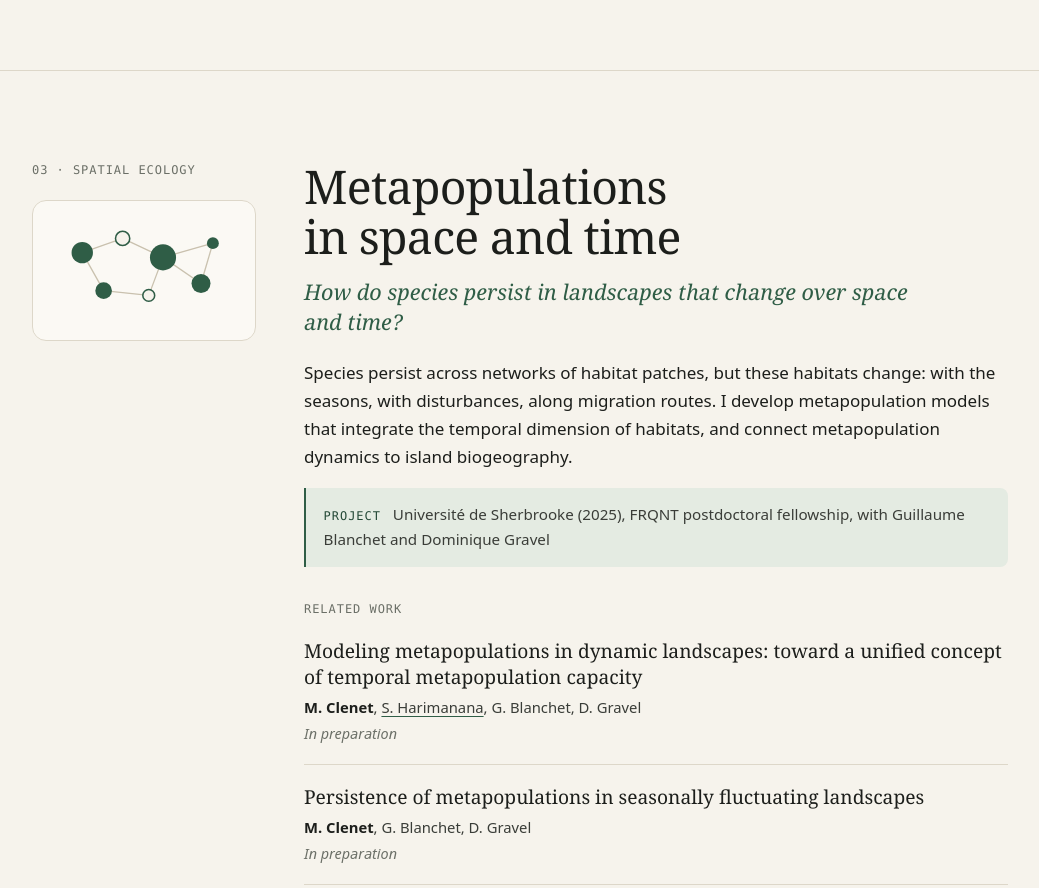
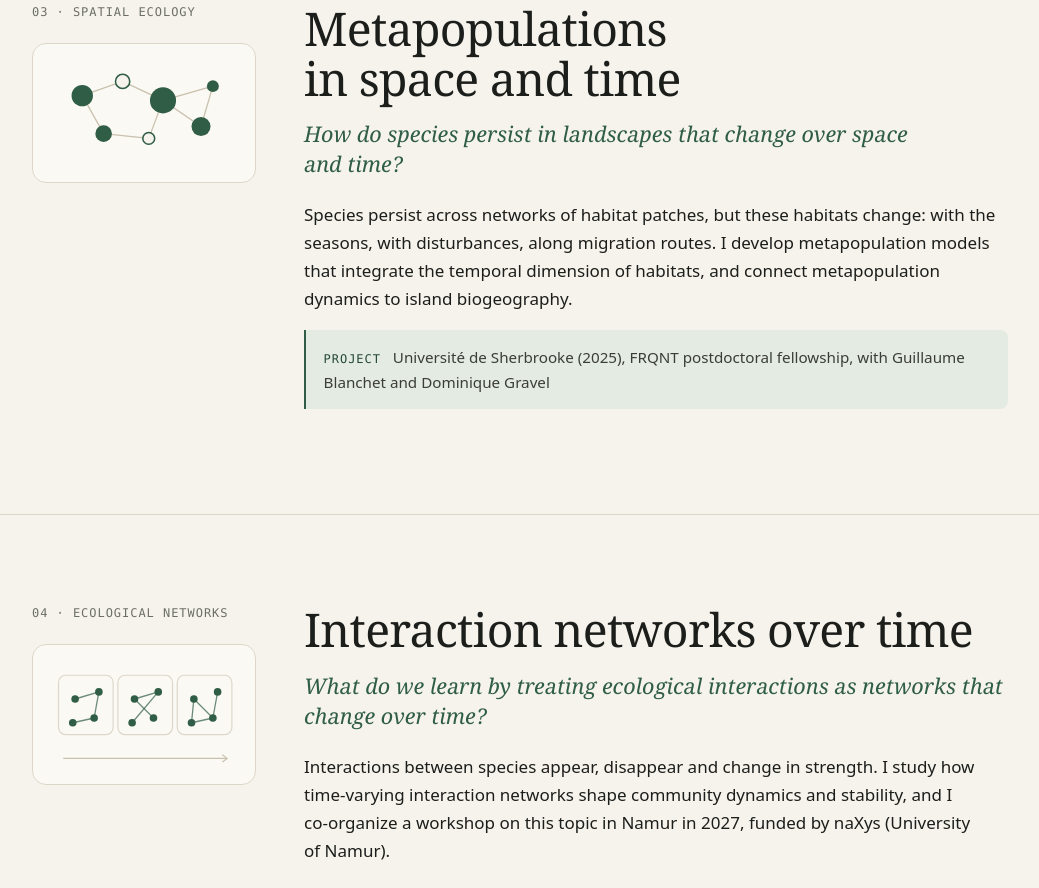
Before and after one commit to maxime-clenet/maxime-clenet.github.io, an Astro site: page /research in a window 1280 px wide. Shown: the part 2580-3468 px from the top of the page, without its empty margins (72-1111 px from the left). Built offline with nearby package versions, Linux system fonts and the light colour scheme; Astro itself is replaced by a stand-in of ours.

Commit message:
Remove in-preparation publications and hide empty related-work lists
Co-Authored-By: Claude Opus 5.5 <noreply@anthropic.com>

```diff
--- a/src/data/publications.ts
+++ b/src/data/publications.ts
@@ -88,36 +88,3 @@ export const conference: Pub[] = [
     short: 'ICASSP',
   },
 ];
-
-export const inPrep: Pub[] = [
-  {
-    authors: 'M. Clenet, L. Mahaut, A. Celle, B. McGill, D. Mouillot, B. Enquist, N. Mouquet, C. Violle',
-    title: 'The partitioning of ecosystem functions across species',
-    venue: 'In preparation',
-  },
-  {
-    authors: 'M. Clenet, S. Harimanana, G. Blanchet, D. Gravel',
-    title: 'Modeling metapopulations in dynamic landscapes: toward a unified concept of temporal metapopulation capacity',
-    venue: 'In preparation',
-  },
-  {
-    authors: 'F. Thibault, M. Clenet, D. Gravel, A. Allard',
-    title: 'How graph cycles shape ecosystem stability',
-    venue: 'In preparation',
-  },
-  {
-    authors: 'R. Dubé, M. Dion, G. Blanchet, J. Vivian, M. Clenet',
-    title: 'Optimization as a bridge between ecology and quantum computing',
-    venue: 'In preparation',
-  },
-  {
-    authors: 'J. Vivian, M. Clenet, M. Dion, G. Blanchet',
-    title: 'Efficient spatial planning for forest restoration via optimization algorithms: a proof of concept for potential quantum computing applications',
-    venue: 'In preparation',
-  },
-  {
-    authors: 'M. Clenet, G. Blanchet, D. Gravel',
-    title: 'Persistence of metapopulations in seasonally fluctuating landscapes',
-    venue: 'In preparation',
-  },
-];
--- a/src/data/research.ts
+++ b/src/data/research.ts
@@ -20,7 +20,7 @@ export const themes: Theme[] = [
     text: 'In most ecosystems, a few species seem to contribute disproportionately to how the ecosystem works. My current project aims to disentangle the contributions of individual species to ecosystem functions and to understand the mechanisms behind these unequal contributions.',
     project: 'CEFE, CNRS & Université de Montpellier (2025 –), with Lucie Mahaut and Cyrille Violle',
     glyph: 'contribution',
-    papers: ['The partitioning of ecosystem functions across species'],
+    papers: [],
   },
   {
     id: 'large-communities',
@@ -46,10 +46,7 @@ export const themes: Theme[] = [
     text: 'Species persist across networks of habitat patches, but these habitats change: with the seasons, with disturbances, along migration routes. I develop metapopulation models that integrate the temporal dimension of habitats, and connect metapopulation dynamics to island biogeography.',
     project: 'Université de Sherbrooke (2025), FRQNT postdoctoral fellowship, with Guillaume Blanchet and Dominique Gravel',
     glyph: 'patches',
-    papers: [
-      'Modeling metapopulations in dynamic landscapes: toward a unified concept of temporal metapopulation capacity',
-      'Persistence of metapopulations in seasonally fluctuating landscapes',
-    ],
+    papers: [],
   },
   {
     id: 'temporal-networks',
@@ -58,7 +55,7 @@ export const themes: Theme[] = [
     question: 'What do we learn by treating ecological interactions as networks that change over time?',
     text: 'Interactions between species appear, disappear and change in strength. I study how time-varying interaction networks shape community dynamics and stability, and I co-organize a workshop on this topic in Namur in 2027, funded by naXys (University of Namur).',
     glyph: 'temporal',
-    papers: ['How graph cycles shape ecosystem stability'],
+    papers: [],
   },
   {
     id: 'quantum-ecology',
@@ -70,8 +67,6 @@ export const themes: Theme[] = [
     glyph: 'qubits',
     papers: [
       'Addressing ecological challenges from a quantum computing perspective',
-      'Optimization as a bridge between ecology and quantum computing',
-      'Efficient spatial planning for forest restoration via optimization algorithms: a proof of concept for potential quantum computing applications',
     ],
   },
 ];
--- a/src/pages/publications.astro
+++ b/src/pages/publications.astro
@@ -1,13 +1,12 @@
 ---
 import Base from '../layouts/Base.astro';
 import PubItem from '../components/PubItem.astro';
-import { articles, conference, inPrep } from '../data/publications';
+import { articles, conference } from '../data/publications';
 import { links } from '../data/site';
 
 const groups = [
   { id: 'articles', label: 'Peer-reviewed articles', items: articles, year: true },
   { id: 'conference', label: 'Conference papers', items: conference, year: true },
-  { id: 'in-prep', label: 'In preparation', items: inPrep, year: false },
 ];
 const scholar = links.find((l) => l.label === 'Google Scholar')!;
 const orcid = links.find((l) => l.label === 'ORCID')!;
@@ -18,7 +17,7 @@ const orcid = links.find((l) => l.label === 'ORCID')!;
     <p class="eyebrow">Publications</p>
     <h1>Papers</h1>
     <p class="lead prose">
-      {articles.length} peer-reviewed articles, {conference.length} conference papers and work in progress. Also on{' '}
+      {articles.length} peer-reviewed articles, {conference.length} conference papers. Also on{' '}
       <a href={scholar.href} target="_blank" rel="noopener">Google Scholar</a>{' '}and{' '}
       <a href={orcid.href} target="_blank" rel="noopener">ORCID</a>.
     </p>
--- a/src/pages/research.astro
+++ b/src/pages/research.astro
@@ -3,9 +3,9 @@ import Base from '../layouts/Base.astro';
 import Glyph from '../components/Glyph.astro';
 import PubItem from '../components/PubItem.astro';
 import { themes } from '../data/research';
-import { articles, conference, inPrep } from '../data/publications';
+import { articles, conference } from '../data/publications';
 
-const all = [...articles, ...conference, ...inPrep];
+const all = [...articles, ...conference];
 const find = (title: string) => all.find((p) => p.title === title);
 ---
 
@@ -39,6 +39,8 @@ const find = (title: string) => all.find((p) => p.title === title);
             <p class="question">{t.question}</p>
             <p class="text">{t.text}</p>
             {t.project && <p class="project"><span class="eyebrow">Project</span> {t.project}</p>}
+            {t.papers.some((title) => find(title)) && (
+              <>
                 <h3 class="eyebrow related">Related work</h3>
                 <ul class="publist">
                   {t.papers.map((title) => {
@@ -46,6 +48,8 @@ const find = (title: string) => all.find((p) => p.title === title);
                     return p ? <PubItem pub={p} /> : null;
                   })}
                 </ul>
+              </>
+            )}
           </div>
         </div>
       </section>
```
Lines whose indentation alone changed are shown as unchanged.
